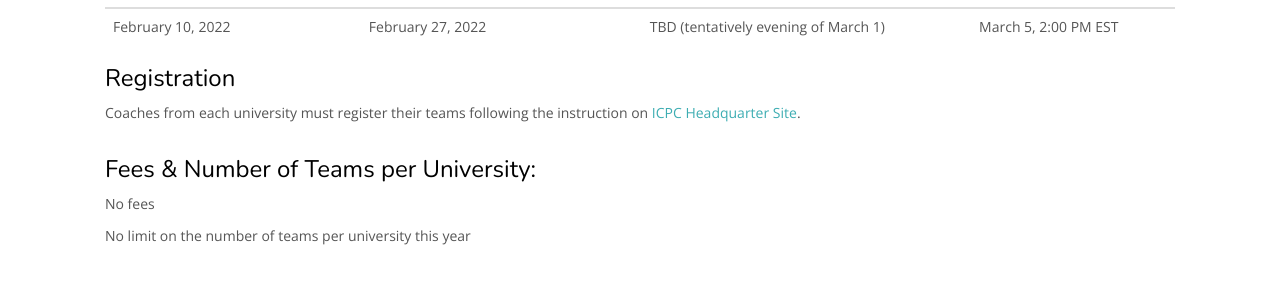
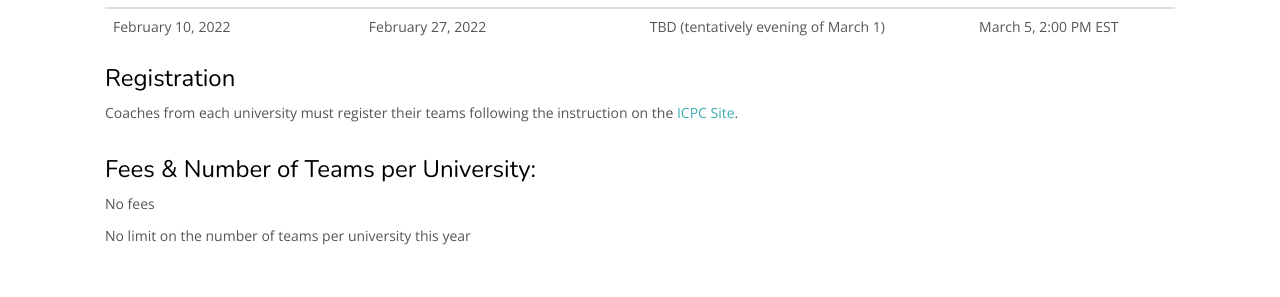
Before and after one commit to icpc/na-northeast-web, a Jekyll site: the page built from docs/index.html, in a window 1280 px wide and 900 px high, scrolled down 2363 px. Shown: the part 157-454 px from the top of the window. Built offline with Jekyll 4.4.1, drawn with Linux system fonts in a browser that asks for light colours; nearby versions of some CDN libraries.

Commit message:
Fixed URL in contest info.

```diff
--- a/docs/_includes/contest_info.html
+++ b/docs/_includes/contest_info.html
@@ -72,8 +72,8 @@
     <div class="row">
       <div class="col-sm-12">
         <h3 class="blackText">Registration</h3>
-        <p>Coaches from each university must register their teams following the instruction on <a
-            href="https://icpc.baylor.edu/regionals/coach-instructions" target="_blank">ICPC Headquarter Site</a>.
+        <p>Coaches from each university must register their teams following the instruction on the <a
+            href="https://icpc.global/regionals/coach-instructions" target="_blank">ICPC Site</a>.
         </p>
         <br />
       </div>
```
